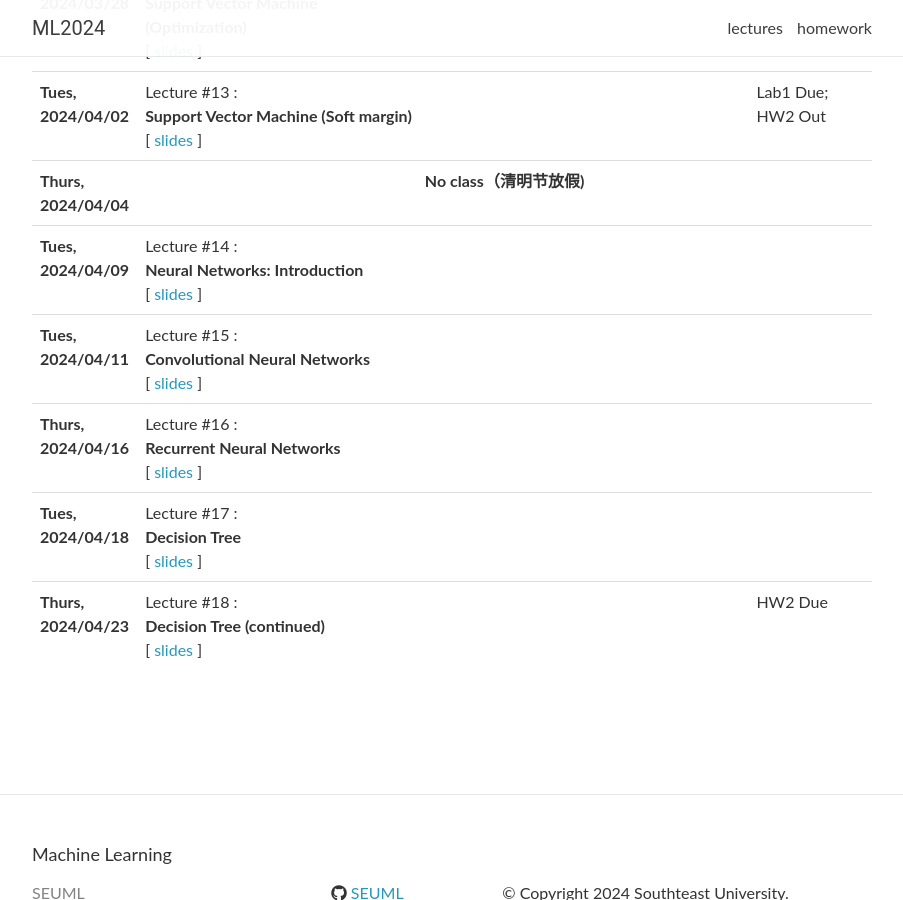
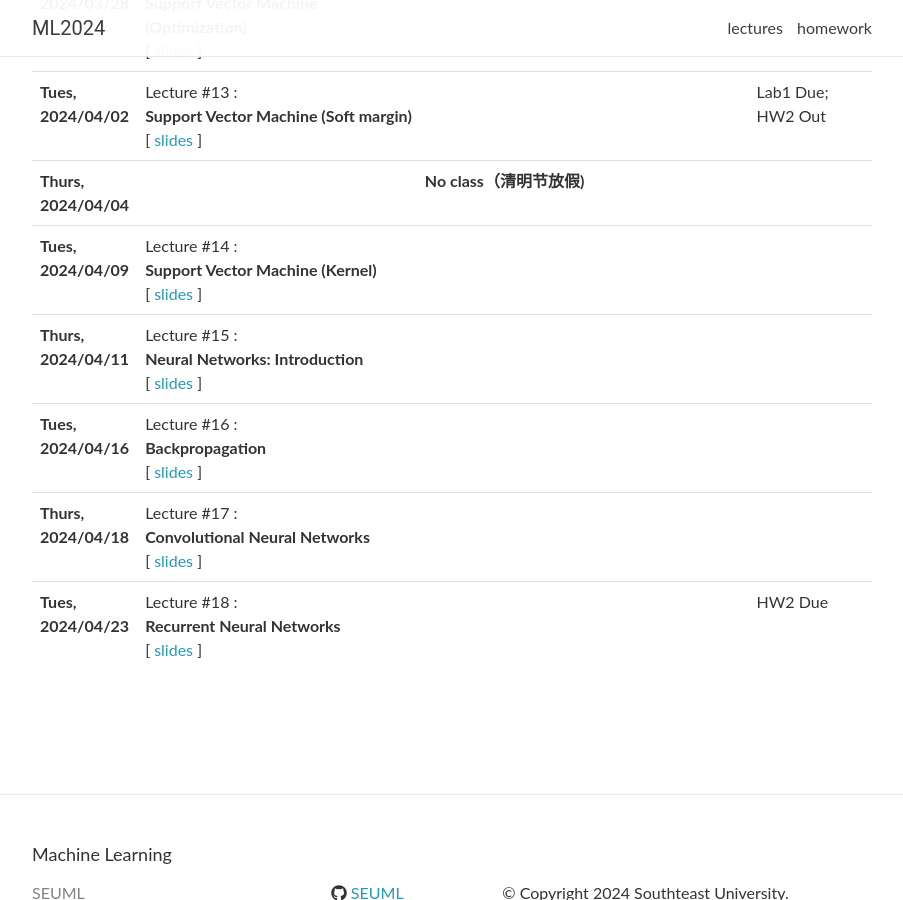
Before and after one commit to SEUML/ml-spring-2024, a Jekyll site: the page built from _pages/lectures.md, in a window 1280 px wide and 900 px high, scrolled down 1330 px. Shown: the whole window, without its empty margins (188-1091 px from the left). Built offline with Jekyll 4.4.1, drawn with Linux system fonts in a browser that asks for light colours; nearby versions of some CDN libraries; comment, search, counter and statistics services are not loaded.

Commit message:
first commit

```diff
--- a/_data/lectures.yml
+++ b/_data/lectures.yml
@@ -108,41 +108,41 @@
 - date: Thurs, 2024/04/04
   title: >
     <strong>No class（清明节放假)</strong>
-  slides: "../assets/slides/lecture7.pdf"
+  slides: "../assets/slides/lecture6.pdf"
   readings:
   logistics:
 
 - date: Tues, 2024/04/09
+  title: >
+    <strong> Support Vector Machine (Kernel)</strong>
+  slides: "../assets/slides/lecture6.pdf"
+  readings:
+  logistics:
+
+- date: Thurs, 2024/04/11
   title: >
     <strong> Neural Networks: Introduction</strong>
   slides: "../assets/slides/lecture7.pdf"
   readings:
   logistics:
 
-- date: Tues, 2024/04/11
+- date: Tues, 2024/04/16
   title: >
-    <strong> Convolutional Neural Networks</strong>
+    <strong> Backpropagation </strong>
   slides: "../assets/slides/lecture8.pdf"
   readings:
   logistics:
 
-- date: Thurs, 2024/04/16
+- date: Thurs, 2024/04/18
   title: >
-    <strong> Recurrent Neural Networks</strong>
+    <strong> Convolutional Neural Networks</strong>
   slides: "../assets/slides/lecture9.pdf"
   readings:
   logistics:
 
-- date: Tues, 2024/04/18
+- date: Tues, 2024/04/23
   title: >
-    <strong> Decision Tree</strong>
-  slides: "../assets/slides/lecture10.pdf"
-  readings:
-  logistics:
-
-- date: Thurs, 2024/04/23
-  title: >
-    <strong> Decision Tree (continued)</strong>
+    <strong> Recurrent Neural Networks </strong>
   slides: "../assets/slides/lecture10.pdf"
   readings:
   logistics: HW2 Due
```
